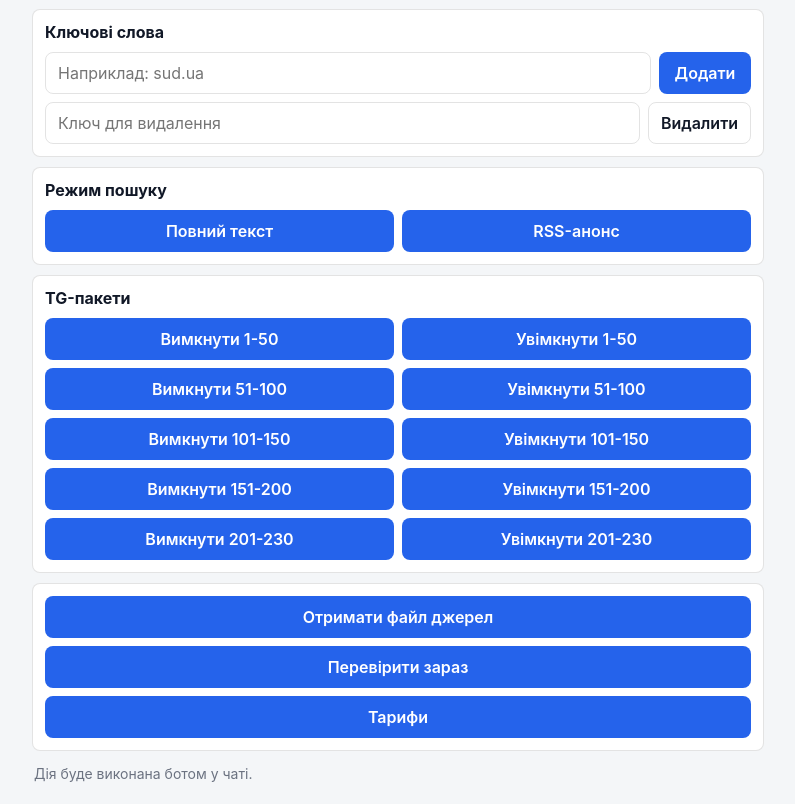
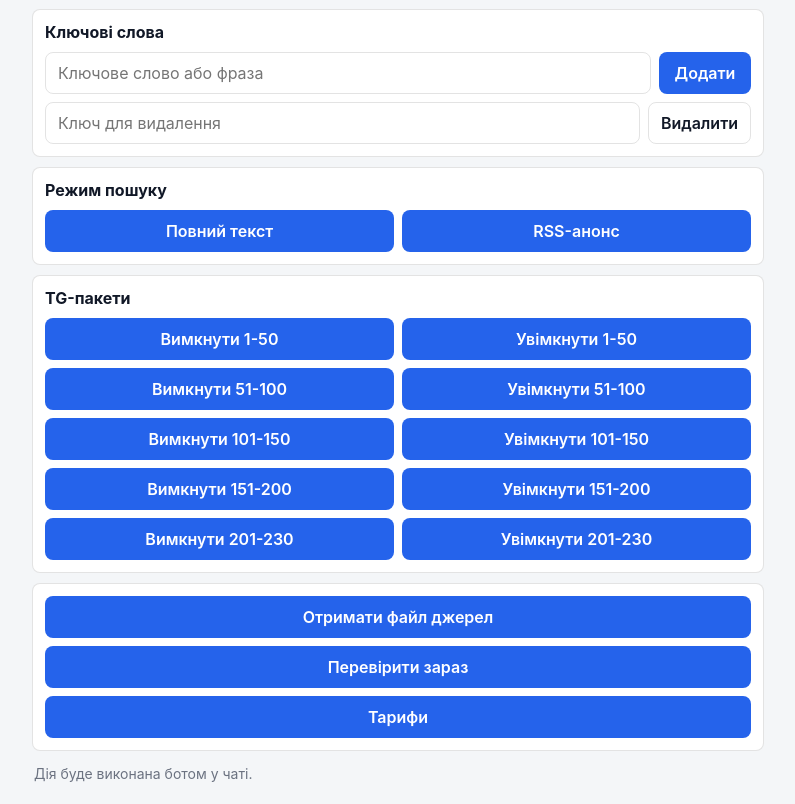
Before and after one commit to larionadd/monitorio, a plain HTML site: page index.html in a window 1280 px wide. Shown: the part 64-868 px from the top of the page, without its empty margins (242-1037 px from the left). Drawn offline with Linux system fonts and the light colour scheme.

Commit message:
Remove example domain from keyword placeholder

```diff
--- a/index.html
+++ b/index.html
@@ -20,7 +20,7 @@
     <section class="panel">
       <h2>Ключові слова</h2>
       <div class="field-row">
-        <input id="keywordInput" type="text" autocomplete="off" placeholder="Наприклад: sud.ua">
+        <input id="keywordInput" type="text" autocomplete="off" placeholder="Ключове слово або фраза">
         <button id="addKeywordButton" type="button">Додати</button>
       </div>
       <div class="field-row">
```
